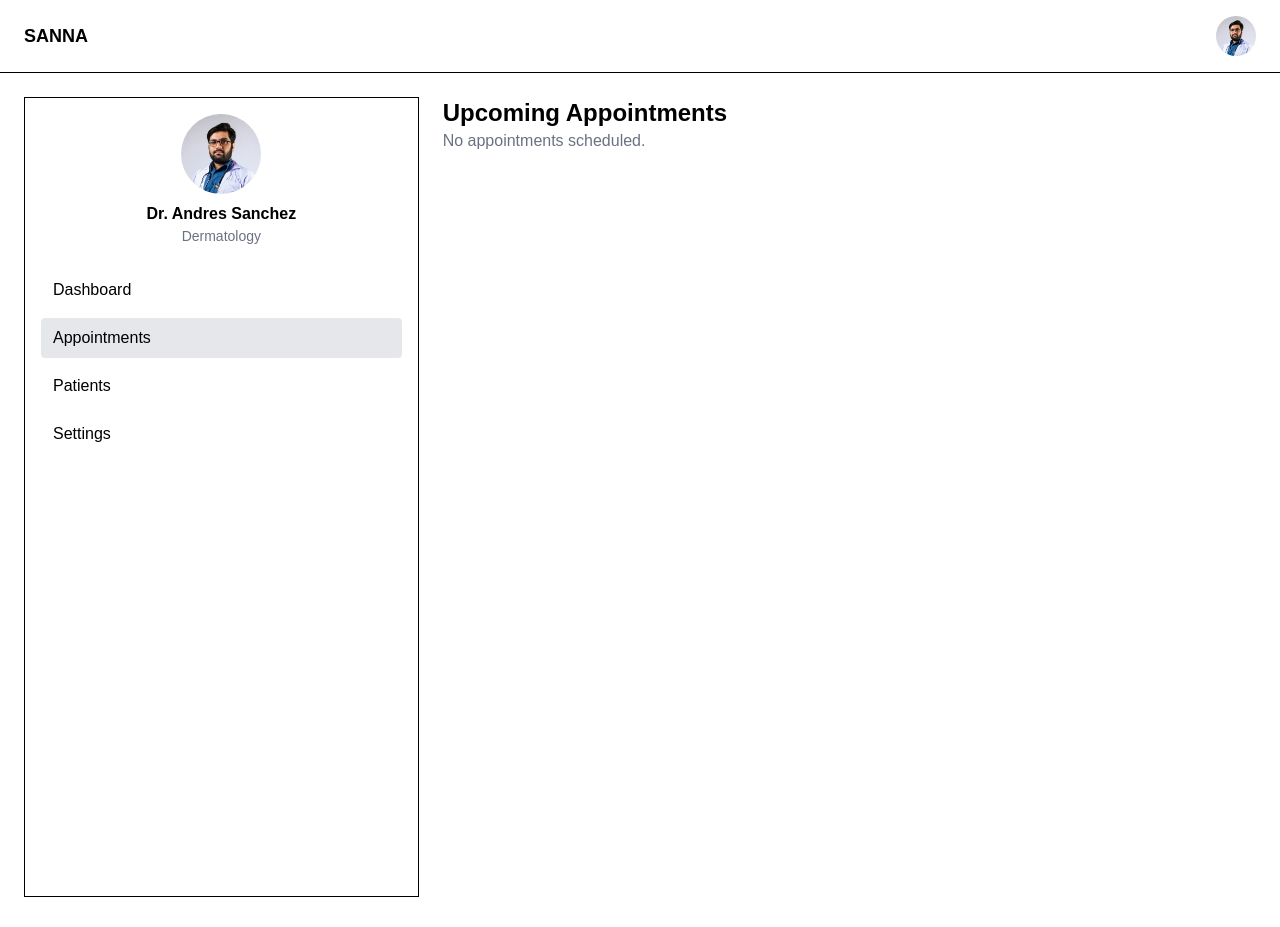
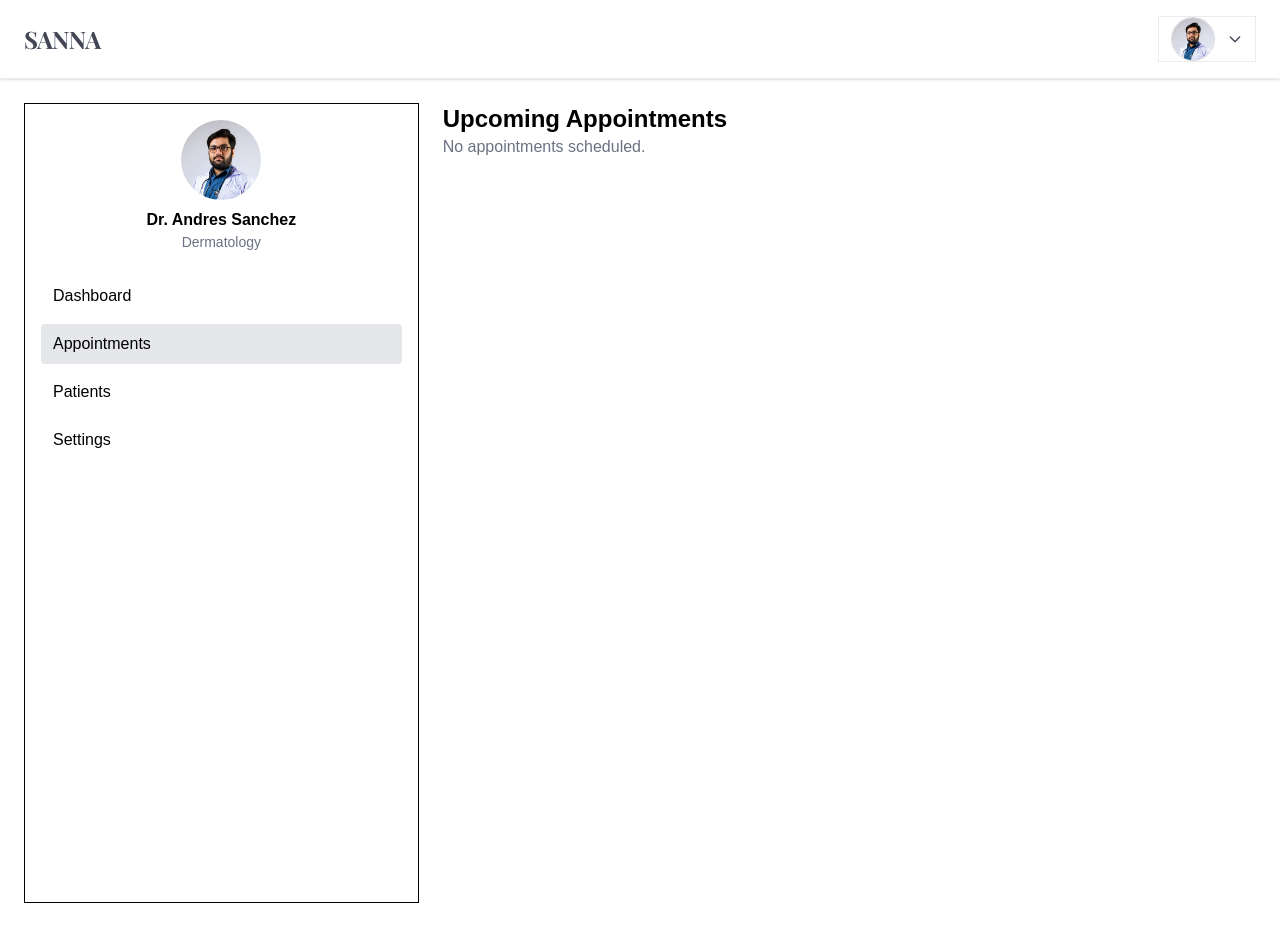
Before and after one commit to andres-sr96/appointment-booking, a Next.js app: page /admin in a window 1280 px wide. Built offline with nearby package versions, Linux system fonts and the light colour scheme.

Commit message:
DoctorNavbar UI complete

```diff
--- a/components/booking/AppointmentSummary.tsx
+++ b/components/booking/AppointmentSummary.tsx
@@ -60,7 +60,7 @@ export default function AppointmentSummary({
 
         <button
           type="submit"
-          className="w-full bg-[#0040CD] text-white py-3 rounded-xl font-medium hover:bg-[#0033A0] transition"
+          className="w-full bg-[#0040CD] text-white py-3 rounded-xl font-medium hover:bg-[#0033A0] transition cursor-pointer"
         >
           Request Appointment
         </button>
--- a/components/booking/PatientBooking.tsx
+++ b/components/booking/PatientBooking.tsx
@@ -72,7 +72,7 @@ export default function PatientBooking() {
       <PatientNavbar />
 
       <form onSubmit={handleSubmit} className="w-full py-10 bg-[#F7F8FA]">
-        <div className="max-w-[1400px] mx-auto px-6">
+        <div className="mx-auto px-6">
 
           <div className="grid grid-cols-1 lg:grid-cols-12 gap-10 items-start">
 
--- a/components/booking/TimeSlotSelection.tsx
+++ b/components/booking/TimeSlotSelection.tsx
@@ -36,7 +36,7 @@ export default function TimeSlotSelection({
               className={`
                 px-4 py-2 rounded-full border
                 transition-colors duration-150
-                text-sm font-medium
+                text-sm font-medium cursor-pointer
 
                 ${
                   isSelected
--- a/components/booking/patientNavbar.tsx
+++ b/components/booking/patientNavbar.tsx
@@ -19,7 +19,7 @@ export default function PatientNavbar() {
   `;
 
   return (
-    <nav className="w-full border-b bg-white shadow-sm sticky top-0 z-50">
+    <nav className="w-full bg-white shadow-sm sticky top-0 z-50">
       <div className="w-full px-6 py-4 flex items-center justify-between">
         {/* Logo */}
         <div
@@ -61,7 +61,7 @@ export default function PatientNavbar() {
           {/* Notifications */}
           <button
             className={`
-              relative flex items-center justify-center
+              relative flex items-center justify-center cursor-pointer
               ${!isMounted ? "opacity-0 translate-y-2" : ""}
               ${isMounted ? "animate-fade-in-delay-400" : ""}
             `}
--- a/components/dashboard/DoctorNavbar.tsx
+++ b/components/dashboard/DoctorNavbar.tsx
@@ -1,5 +1,6 @@
 "use client";
 
+import Image from "next/image";
 import { doctors } from "@/data/doctors";
 
 type Props = {
@@ -12,36 +13,131 @@ export default function DoctorNavbar({
   onSelectedDoctor,
 }: Props) {
   const doctor = doctors.find((d) => d.id === selectedDoctorId);
+
   return (
-    <div className="w-full flex items-center justify-between px-6 py-4 border-b">
+    <nav className="w-full bg-white shadow-sm sticky top-0 z-50 border-b border-[#434655]/10">
+      <div className="w-full px-6 py-4 flex items-center justify-between">
         {/* Logo */}
-      <div className="font-bold text-lg">SANNA</div>
+        <div
+          className="text-2xl font-bold tracking-tight text-[#434655]"
+          style={{ fontFamily: "var(--font-playfair-display)" }}
+        >
+          SANNA
+        </div>
 
-      {/* Doctor selector */}
-      <div className="relative group cursor-pointer">
-        <img
-          src={doctor?.profileImage}
-          className="w-10 h-10 rounded-full"
+        {/* Right side */}
+        <div className="flex items-center gap-8">
+          {/* Doctor Dropdown */}
+          <div className="relative group">
+            {/* Selected doctor */}
+            <div className="flex items-center gap-3 cursor-pointer bg-white hover:bg-[#F7F8FA] px-3 transition border border-[#434655]/10">
+              <Image
+                src={doctor?.profileImage || "/default-doctor.png"}
                 alt="Doctor"
+                width={44}
+                height={44}
+                className="rounded-full object-cover border border-[#434655]/20"
               />
 
-        {/* Dropdown */}
-        <div className="absolute right-0 mt-2 hidden group-hover:block bg-white border rounded-lg shadow-md w-48">
+              {/* Arrow */}
+              <svg
+                xmlns="http://www.w3.org/2000/svg"
+                className="w-4 h-4 text-[#434655] group-hover:text-[#0040CD] transition"
+                fill="none"
+                viewBox="0 0 24 24"
+                stroke="currentColor"
+                strokeWidth={2}
+              >
+                <path
+                  strokeLinecap="round"
+                  strokeLinejoin="round"
+                  d="M19 9l-7 7-7-7"
+                />
+              </svg>
+            </div>
+
+            {/* Dropdown menu */}
+            <div
+              className="
+                absolute right-0 mt-4 w-72
+                bg-white rounded-2xl
+                border border-[#434655]/10
+                shadow-[0_10px_40px_rgba(0,0,0,0.08)]
+                opacity-0 invisible
+                translate-y-2
+                group-hover:opacity-100
+                group-hover:visible
+                group-hover:translate-y-0
+                transition-all duration-200
+                overflow-hidden
+              "
+            >
+              {/* Header */}
+              <div className="px-4 py-3 border-b border-[#434655]/10 bg-[#F7F8FA]">
+                <p className="text-xs uppercase tracking-wide text-[#434655] font-medium">
+                  Switch Doctor
+                </p>
+              </div>
+
+              {/* Doctors */}
+              <div className="py-2">
                 {doctors.map((d) => (
-            <div
+                  <button
                     key={d.id}
+                    type="button"
                     onClick={() => onSelectedDoctor(d.id)}
-              className="px-3 py-2 hover:bg-gray-100 cursor-pointer flex items-center gap-2"
+                    className={`
+                      w-full px-4 py-3 flex items-center gap-3 text-left
+                      transition cursor-pointer
+                      hover:bg-[#F7F8FA]
+                      ${selectedDoctorId === d.id ? "bg-[#0040CD]/5" : ""}
+                    `}
                   >
-              <img
+                    <Image
                       src={d.profileImage}
-                className="w-6 h-6 rounded-full"
+                      alt={d.name}
+                      width={42}
+                      height={42}
+                      className={`
+                        rounded-full object-cover border
+                        ${
+                          selectedDoctorId === d.id
+                            ? "border-[#0040CD]"
+                            : "border-[#434655]/20"
+                        }
+                      `}
                     />
-              <span className="text-sm">{d.name}</span>
+
+                    <div className="flex-1">
+                      <p
+                        className={`
+                          text-sm font-semibold
+                          ${
+                            selectedDoctorId === d.id
+                              ? "text-[#0040CD]"
+                              : "text-[#191B24]"
+                          }
+                        `}
+                      >
+                        {d.name}
+                      </p>
+
+                      <p className="text-xs text-[#434655] mt-1">
+                        {d.specialty}
+                      </p>
                     </div>
+
+                    {/* Selected indicator */}
+                    {selectedDoctorId === d.id && (
+                      <div className="w-2 h-2 rounded-full bg-[#0040CD]" />
+                    )}
+                  </button>
                 ))}
               </div>
             </div>
           </div>
+        </div>
+      </div>
+    </nav>
   );
 }
```
Lines whose indentation alone changed are shown as unchanged.
